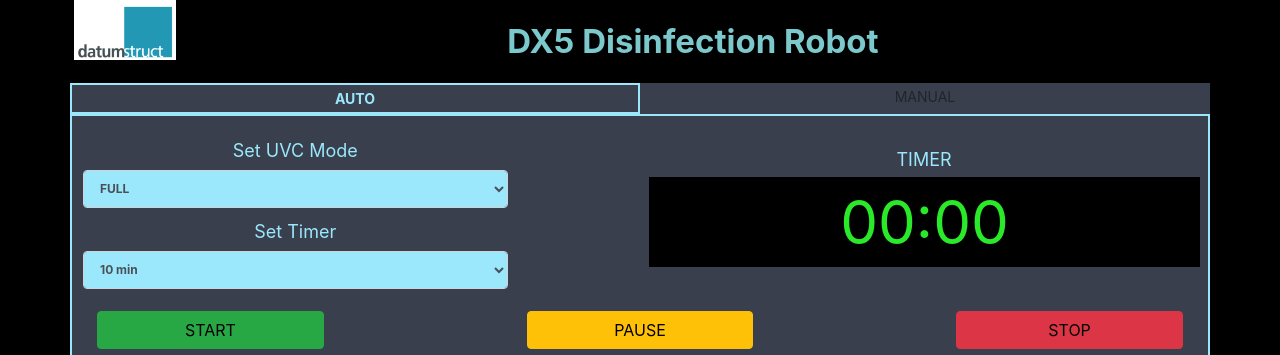
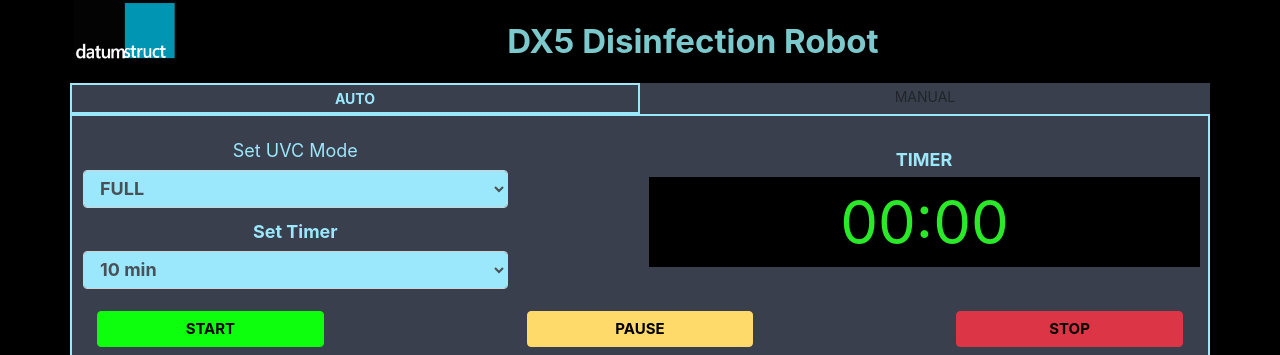
Before and after one commit to JayBeeNgJB/ROS_ControlMenu, a Flask app: page / in a window 1280 px wide. Shown: the top 355 px of the page. Run offline with Flask 2, Linux system fonts and the light colour scheme; some libraries are stand-ins or nearby versions.

Commit message:
edit design of AUTO mode

```diff
--- a/templates/static/config.json
+++ b/templates/static/config.json
@@ -1,3 +1,3 @@
 {
-    "camera_url" : "http://192.168.31.214"
+    "camera_url" : "http://192.168.200.214"
 }
--- a/templates/static/css/cover.css
+++ b/templates/static/css/cover.css
@@ -44,15 +44,16 @@
 }
 
 .footer {
-  position: relative;
+  position: fixed;
   left: 0;
   bottom: 0;
   width: 100%;
-  background-color: #00adff;
+  background-color: #0299A8 ;
   color: white;
   text-align: center;
   height: 25px;
   line-height: 25px;
+  font-weight: bold;
 }
 
 @media screen
--- a/templates/static/css/index.css
+++ b/templates/static/css/index.css
@@ -46,10 +46,9 @@
    /* margin-bottom: 40px;*/
 }
 
-@media screen
-    and (max-device-width: 420px) {
+@media (min-width: 430px) and (max-width: 1024px){
         .block {
-            /*margin-bottom: 10px;*/
+            padding: 25px;
         }
     }
 
@@ -91,6 +90,11 @@
     margin-left: 10px;
     margin-top: 10px;
     width: 75%;
+    font-weight: bold;
+}
+
+.timer_lbl {
+    font-weight: bold;
 }
 
 select {
@@ -98,9 +102,16 @@
 }
 
 #timer_min, #open_type {
-    font-size: 12px;
+    font-size: 18px;
     font-weight: bold;
 }
+
+@media screen
+    and (max-width: 500px) {
+        #timer_min, #open_type {
+            font-size: 12px;
+        }
+    }
 
 .timer {
     background-color: #000;
@@ -148,18 +159,24 @@
     color: #000;
     width: 20%;
     display: inline-block;
+    font-weight: bold;
+    font-size: 15px;
 }
 
 .start {
-    background-color: #28a745;
-    border-color: #28a745;
+    background-color: #0DFF0E;
+    border-color: #0DFF0E;
     float: left;
     margin-left: 24px;
 }
 
 .pause {
-    background-color: #ffc107;
-    border-color: #ffc107;
+    background-color: #FEDA6A;
+    border-color: #FEDA6A;
+}
+
+.resume_btn {
+    display: none;
 }
 
 .stop {
@@ -169,13 +186,37 @@
     margin-right: 24px;
 }
 
+.start:active, .pause:active, .stop:active {
+    background-color: white;
+    font-size: 14.5px;
+}
+
 #camera_live {
     width : 100%;
-    height : 50%;
+    height : 28%;
+}
+
+@media (max-width: 420px) {
+    #camera_live {
+        height: 31%;
+    }
+}
+
+@media (max-width: 380px) {
+    #camera_live {
+        height: 25%;
+    }
 }
 
 .camera_control {
-    padding-bottom: 20px;
+    padding-bottom: 15px;
+    padding-top: 10px;
+}
+
+@media (min-width: 430px) and (max-width: 800px){
+    .camera_control {
+        padding-top: 25px;
+    }
 }
 
 .camera_btn_group{
@@ -184,6 +225,12 @@
     border-color: #d4fcfe;
     width: 20%;
     display: inline-block;
+    font-weight: bold;
+}
+
+.camera_btn_group:active {
+    background-color: black;
+    font-size: 80%;
 }
 
 @media (min-width: 768px) and (max-width: 1024px){
--- a/templates/static/js/index.js
+++ b/templates/static/js/index.js
@@ -19,10 +19,12 @@
     menu_switch();
     powerOn();
     powerOff();
+    pause();
+    resume();
 });
 
 function powerOn() {
-    $(".on_btn").on('click', function() {
+    $(".start").on('click', function() {
         console.log("Power ON");
 
         //get timer period
@@ -31,25 +33,40 @@
         startTimer($duration);
 
         //disable power on
-        $(".on_btn").css('pointer-events', 'none');
-        $(".on_btn i").css('color', '#767676');
+        $(this).css('pointer-events', 'none');
+        $(this).css('color', '#767676');
         //enable power off
-        $(".off_btn").css('pointer-events', 'auto');
-        $(".off_btn i").css('color', 'red');
+        $(".stop").css('pointer-events', 'auto');
+        $(".stop").css('color', 'black');
     });
 }
 
 function powerOff() {
-    $(".off_btn").on('click', function() {
+    $(".stop").on('click', function() {
         console.log("Power Off");
 
         STOP_TIMER = true;
         //enable power on
-        $(".on_btn").css('pointer-events', 'auto');
-        $(".on_btn i").css('color', 'blue');
+        $(".start").css('pointer-events', 'auto');
+        $(".start").css('color', 'black');
         //disable power off
-        $(".off_btn").css('pointer-events', 'none');
-        $(".off_btn i").css('color', '#767676');
+        $(this).css('pointer-events', 'none');
+        $(this).css('color', 'rgb(53, 60, 71)');
+    });
+}
+
+function pause() {
+    $(".pause_btn").on('click', function() {
+        $(".resume_btn").show();
+        $(this).hide();
+    });
+
+}
+
+function resume() {
+    $(".resume_btn").on('click', function() {
+        $(this).hide();
+        $(".pause_btn").show();
     });
 }
 
@@ -79,6 +96,7 @@
             //enable power on
             $(".on_btn").css('pointer-events', 'auto');
             $(".on_btn i").css('color', 'blue');
+            STOP_TIMER = false;
         }
     }, 1000);
 }
--- a/templates/views/index.html
+++ b/templates/views/index.html
@@ -56,7 +56,7 @@
                             <!-- timer select  -->
                             <div class="timer_select">Set Timer
                                 <select class="form-control" id="timer_min">
-                                    <option value="1">10 min</option>
+                                    <option value="10">10 min</option>
                                     <option value="20">20 min</option>
                                     <option value="30">30 min</option>
                                     <option value="40">40 min</option>
@@ -82,7 +82,10 @@
                     	<td colspan="2">
                     		<div>
 		                    	<button class="btn uvc_btn_group start">START</button>
-		                    	<button class="btn uvc_btn_group pause">PAUSE</button>
+		                    	<button class="btn uvc_btn_group pause">
+                                    <span class="pause_btn">PAUSE</span>
+                                    <span class="resume_btn">RESUME</span>
+                                </button>
 		                    	<button class="btn uvc_btn_group stop">STOP</button>
 	                    	</div>
                     	</td>
@@ -97,7 +100,7 @@
                 <tr>
                     <td>
                         <!-- <iframe width="100%" height="100%" src="https://www.youtube.com/embed/tgbNymZ7vqY"></iframe> -->
-                        <img id="camera_live" src="http://192.168.0.13/axis-cgi/mjpg/video.cgi?" />
+                        <img id="camera_live" src="http://192.168.200.214/axis-cgi/mjpg/video.cgi?" />
                     </td>
                 </tr>
                 <tr>
@@ -115,7 +118,7 @@
 
     </div>
     <div class="footer">
-        <span> Copyright © Datumstruct (S) </span>
+        <span> Copyright @ Datumstruct Autonomous Robotic Technology</span>
       </div>
 </body>
 </html>
```
Also changed, not shown: templates/static/img/logo.jpeg (added), templates/static/img/logo.png.
